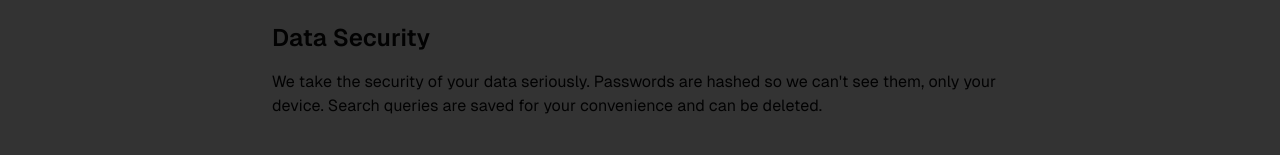
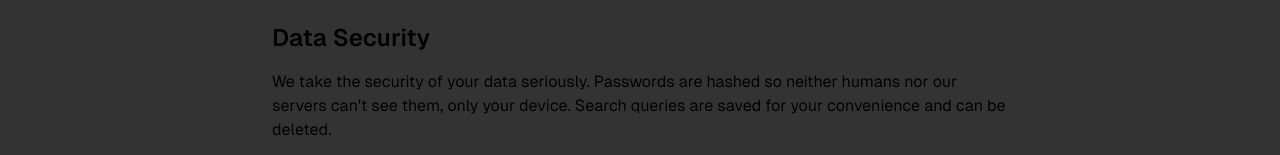
Before and after one commit to dfrho/nextjs-ai-chatbot, a Next.js app: page /privacy-policy in a window 1280 px wide. Shown: the part 630-785 px from the top of the page. Built offline with nearby package versions, Linux system fonts and the light colour scheme; no server answers.

Commit message:
Refactor import statement in layout.tsx and providers.tsx

```diff
--- a/app/layout.tsx
+++ b/app/layout.tsx
@@ -3,7 +3,8 @@ import { Toaster } from 'sonner';
 
 import { Navbar } from '@/components/custom/navbar';
 import { ThemeProvider } from '@/components/custom/theme-provider';
-import Providers from './providers';
+
+import { Providers } from './providers';
 
 import './globals.css';
 
--- a/app/privacy-policy/page.tsx
+++ b/app/privacy-policy/page.tsx
@@ -1,5 +1,6 @@
+import Link from 'next/link';
+
 import { Button } from '@/components/ui/button';
-import Link from 'next/link';
 
 export default function PrivacyPolicy() {
   return (
@@ -50,8 +51,8 @@ export default function PrivacyPolicy() {
         <h2 className="text-2xl font-semibold mb-4">Data Security</h2>
         <p className="mb-4">
           We take the security of your data seriously. Passwords are hashed so
-          we can't see them, only your device. Search queries are saved for your
-          convenience and can be deleted.
+          neither humans nor our servers can&apos;t see them, only your device.
+          Search queries are saved for your convenience and can be deleted.
         </p>
       </section>
 
--- a/app/providers.tsx
+++ b/app/providers.tsx
@@ -1,13 +1,14 @@
 'use client';
 
-import posthog from 'posthog-js';
+import posthogClient from 'posthog-js';
 import { PostHogProvider } from 'posthog-js/react';
+
 import { CookieBanner } from '@/components/custom/cookie-banner';
 
 if (typeof window !== 'undefined') {
   const consent = localStorage.getItem('cookie-consent');
 
-  posthog.init(process.env.POSTHOG_KEY || '', {
+  posthogClient.init(process.env.POSTHOG_KEY || '', {
     api_host: process.env.POSTHOG_HOST || 'https://us.i.posthog.com',
     person_profiles: 'always', // or 'identified_only' to create profiles for only signed in users
     loaded: (posthog) => {
@@ -20,9 +21,9 @@ if (typeof window !== 'undefined') {
   });
 }
 
-export default function Providers({ children }: { children: React.ReactNode }) {
+export function Providers({ children }: { children: React.ReactNode }) {
   return (
-    <PostHogProvider client={posthog}>
+    <PostHogProvider client={posthogClient}>
       {children}
       <CookieBanner />
     </PostHogProvider>
--- a/components/custom/alert-dialog.tsx
+++ b/components/custom/alert-dialog.tsx
@@ -1,7 +1,7 @@
 'use client';
 
+import * as AlertDialogPrimitive from '@radix-ui/react-alert-dialog';
 import * as React from 'react';
-import * as AlertDialogPrimitive from '@radix-ui/react-alert-dialog';
 
 import { cn } from '@/lib/utils';
 
--- a/components/custom/cookie-banner.tsx
+++ b/components/custom/cookie-banner.tsx
@@ -1,7 +1,8 @@
 'use client';
 
+import { usePostHog } from 'posthog-js/react';
 import { useState, useEffect } from 'react';
-import { usePostHog } from 'posthog-js/react';
+
 import {
   AlertDialog,
   AlertDialogAction,
```
Also changed, not shown: package.json (+23 -19 lines).
